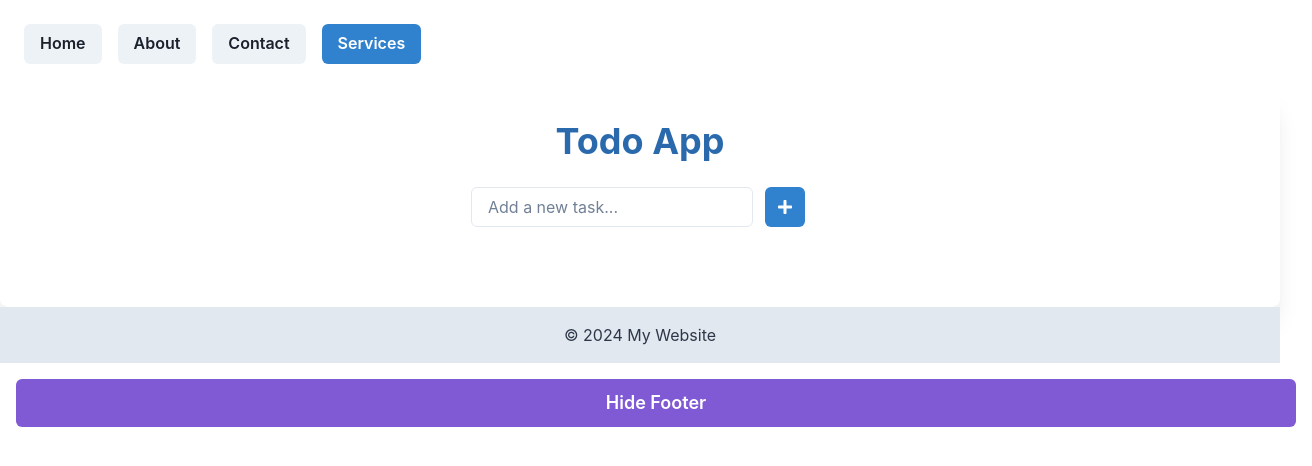
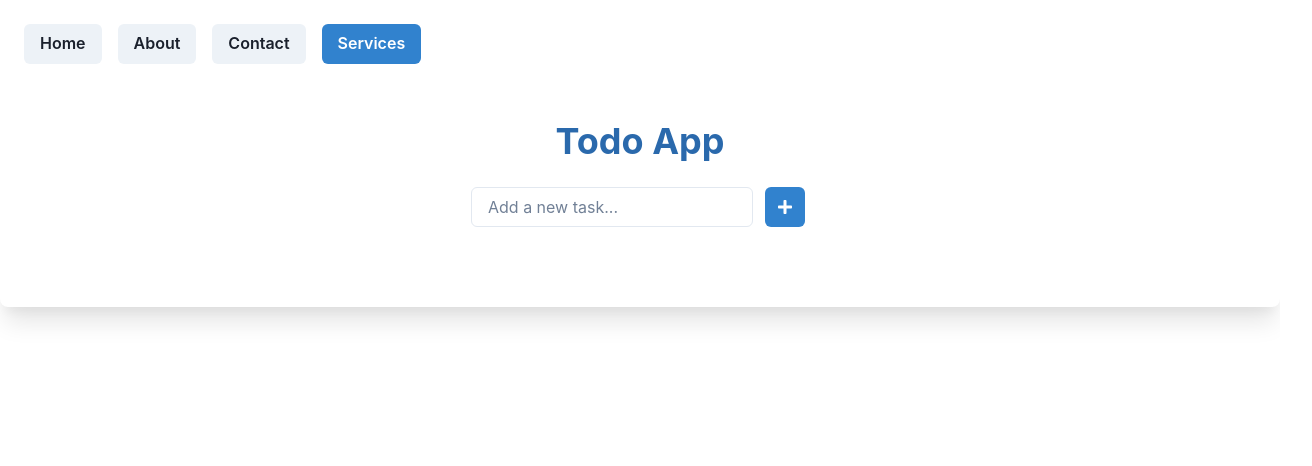
Before and after one commit to GPT-Engineer-App-Dev/fake-data-mocker, a React (Vite) app: page / in a window 1280 px wide. Shown: the top 466 px of the page, 1312 px wide, since content can reach past the window. Built offline with nearby package versions, Linux system fonts and the light colour scheme.

Commit message:
Removed the functionality to add or remove the footer from the application, as per the client's request. The footer is now no longer part of the application.
Prompt: add or remove a footer

```diff
--- a/src/App.jsx
+++ b/src/App.jsx
@@ -9,9 +9,7 @@ import Footer from "./components/Footer";
 // These lines were removed, as they should be inside the App component.
 
 function App() {
-  const [showFooter, setShowFooter] = useState(true);
-
-  const toggleFooter = () => setShowFooter(!showFooter);
+  // Code related to showFooter state and toggleFooter function has been removed.
 
   return (
     <Router>
@@ -22,10 +20,7 @@ function App() {
           <Route path="/about" element={<About />} />
           <Route path="/contact" element={<Contact />} />
         </Routes>
-        {showFooter && <Footer />}
-        <Button onClick={toggleFooter} m={4} colorScheme={showFooter ? "purple" : "teal"} size="lg" w="full">
-          {showFooter ? "Hide Footer" : "Show Footer"}
-        </Button>
+        {}
       </Box>
     </Router>
   );
```
